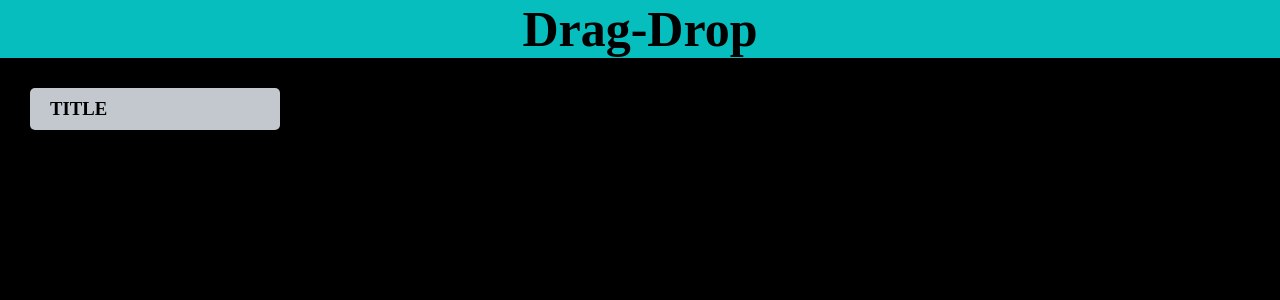
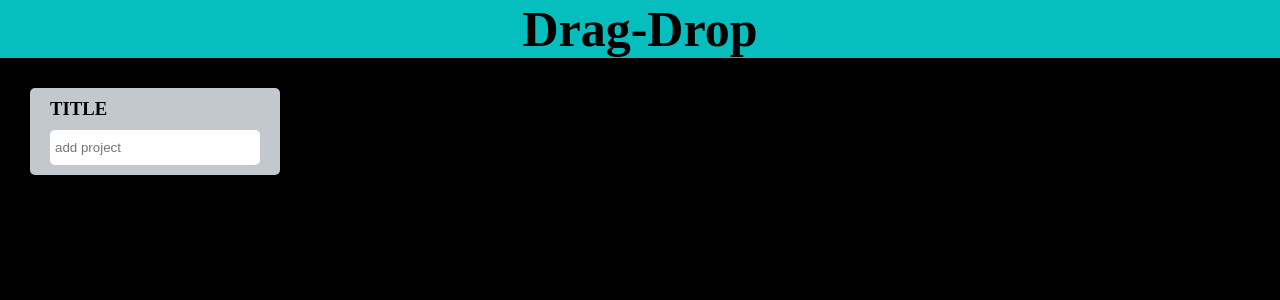
Before and after one commit to libra850/drag-drop, a React (Create React App) app: page / in a window 1280 px wide. Shown: the top 300 px of the page. Built offline with nearby package versions, Linux system fonts and the light colour scheme.

Commit message:
[add]タスク追加レイアウト

```diff
--- a/src/components/task/TaskCardTitle.jsx
+++ b/src/components/task/TaskCardTitle.jsx
@@ -1,9 +1,40 @@
-import React from 'react'
+import React, { useState } from 'react'
 
 export const TaskCardTitle = () => {
+  // 状態関数を定義
+  const [isClick, setIsClick] = useState(false);
+  const [inputTitle, setInputTitle] = useState("TITLE");
+  const handleClick = () => {
+    setIsClick(true);
+  };
+  const handleSubmit = (e) => {
+    // 更新を防ぎ変更を保持
+    e.preventDefault();
+    // input状態を変更
+    setIsClick(false);
+  };
+  // 変更内容を保持
+  const handleChange = (e) => {
+    setInputTitle(e.target.value);
+  };
+  // enterしなくても保存されるよう変更
+  const handleBlur = () => {
+    setIsClick(false);
+  };
   return (
-    <div>
-      <h3>TITLE</h3>
+    <div onClick={handleClick} className="taskTitleInputArea">
+      {isClick? <form onSubmit={handleSubmit}>
+                  <input className='taskTitleInput'
+                         autofocus
+                         type="text"
+                         onChange={handleChange}
+                         onBlur={handleBlur}
+                         value={inputTitle}
+                         maxLength = '10'>
+                  </input>
+                </form>
+                :
+                <h3>{inputTitle}</h3>}
     </div>
   )
 }
--- a/src/components/task/input/TaskAddInput.jsx
+++ b/src/components/task/input/TaskAddInput.jsx
@@ -1,7 +1,15 @@
 import React from 'react'
 
 export const TaskAddInput = () => {
+  const handleSubmit = (e) => {
+    e.preventDefault();
+    console.log(e)
+  };
   return (
-    <div></div>
+    <div>
+      <form onSubmit={handleSubmit}>
+        <input type="text" placeholder='add project' className='taskAddInput'></input>
+      </form>
+    </div>
   )
 }
--- a/src/index.css
+++ b/src/index.css
@@ -38,3 +38,12 @@ header{
   padding: 4px 6px;
   outline: none;
 }
+
+.taskAddInput{
+  font: 1.3rem;
+  width: 100%;
+  border-radius: 5px;
+  padding: 10px 5px;
+  outline: none;
+  border: none
+}
```
